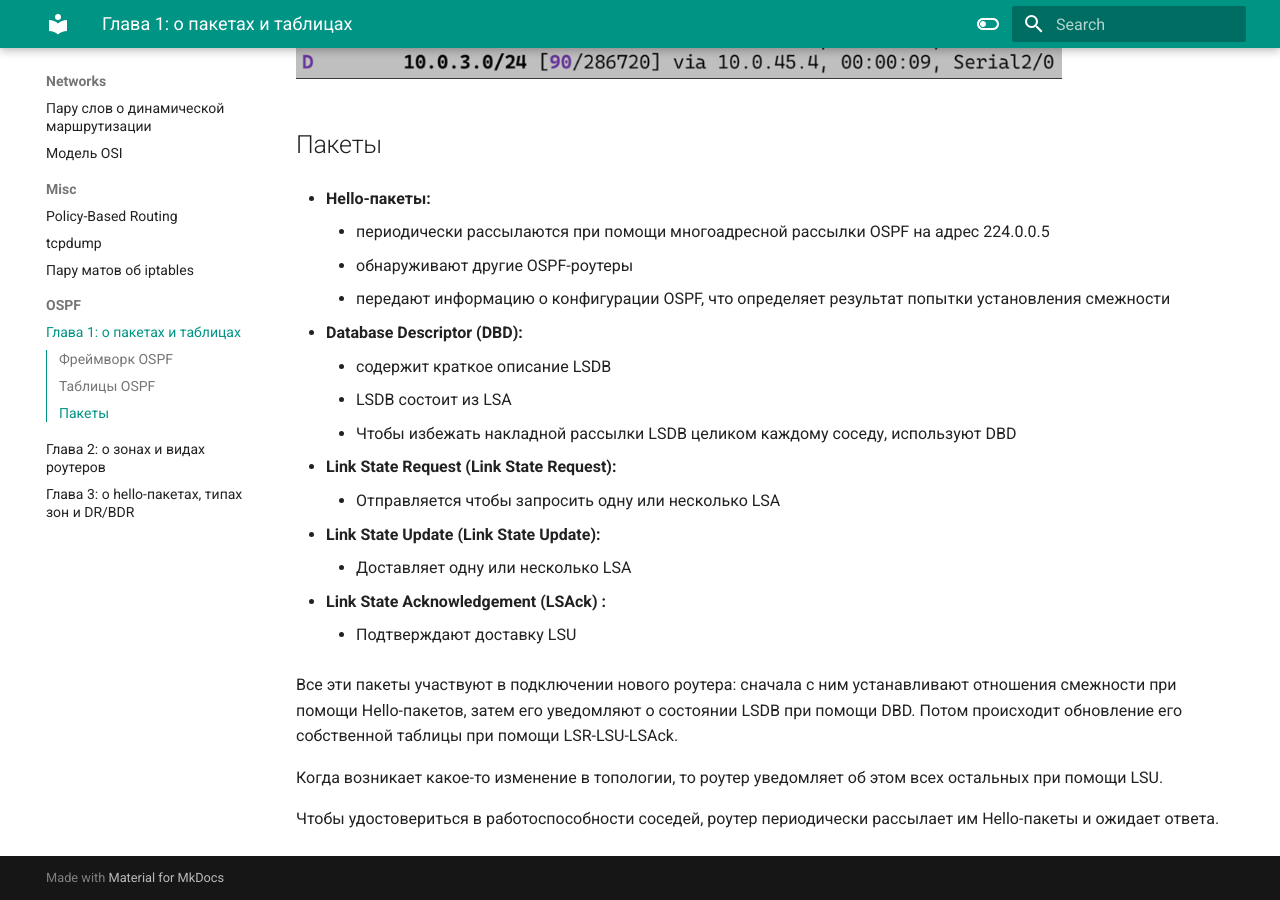
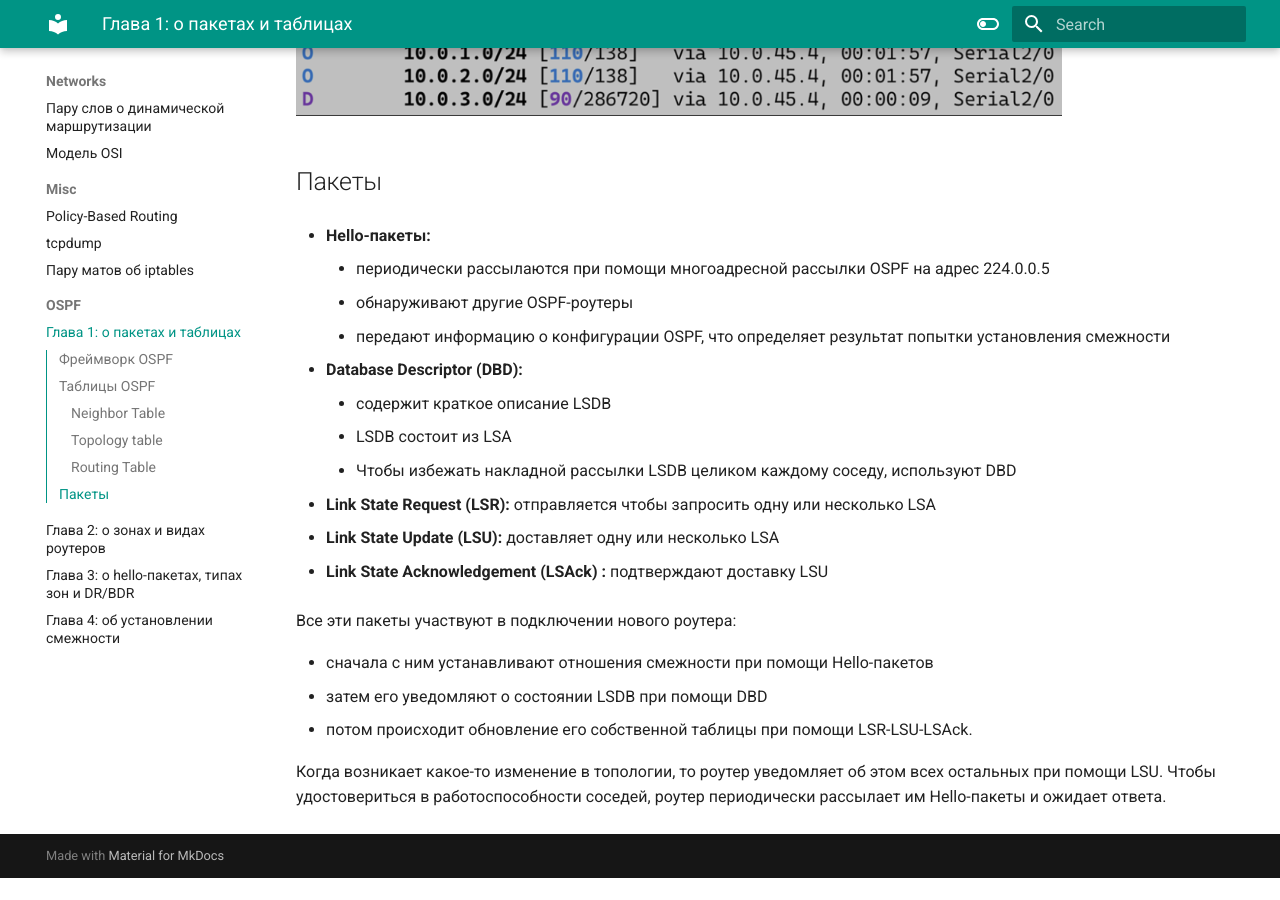
Before and after one commit to AStresser/astresser.github.io, an MkDocs documentation site: the page built from docs/Networks/OSPF/Глава_1.md, in a window 1280 px wide and 900 px high, scrolled down 2355 px. Built offline with MkDocs 1.6.1 and Material for MkDocs 9.7.7, drawn with Linux system fonts in a browser that asks for light colours; after the commit the page ends 3233 px from its top, so only the background shows below that; some of the changed text lies outside the part shown.

Commit message:
OSPF chapter 4

```diff
--- a/docs/Networks/OSPF/Глава_1.md
+++ b/docs/Networks/OSPF/Глава_1.md
@@ -14,25 +14,25 @@
 
 ![Topology](pics/Topology.PNG)
 
-- **Neighbor Table:**
+### **Neighbor Table**
 
-    - Содержит список напрямую подключенных роутеров-соседей.
-    - Содержит информацию об отношениях смежности
+- Содержит список напрямую подключенных роутеров-соседей.
+- Содержит информацию об отношениях смежности
 
 ![Adjacency](pics/adjacency_table.PNG)
 
-- **Topology table:**
+### **Topology table**
 
-    - Содержит все, что OSPF знает о сети.
-    - Является идентичной на всех роутерах автономной системы (в идеальном случае, при схождени алгоритма).
-    - В OSPF таблица топологии носит название Link State Database (LSDB). Каждая запись в LSDB называется Link State Advertisement (LSA).
+- Содержит все, что OSPF знает о сети.
+- Является идентичной на всех роутерах автономной системы (в идеальном случае, при схождени алгоритма).
+- В OSPF таблица топологии носит название Link State Database (LSDB). Каждая запись в LSDB называется Link State Advertisement (LSA).
 
 ![Topology](pics/topology_table.PNG)
 
-- **Routing Table:**
+### **Routing Table**
 
-    - Является неотъемлемой функцией роутера, а не OSPF
-    - OSPF присылает сюда лучшие найденные маршруты
+- Является неотъемлемой функцией роутера, а не OSPF
+- OSPF присылает сюда лучшие найденные маршруты
 
 ![Routing](pics/routing_table.PNG)
 
@@ -48,17 +48,16 @@
     - LSDB состоит из LSA
     - Чтобы избежать накладной рассылки LSDB целиком каждому соседу, используют DBD
 
-- **Link State Request (Link State Request):**
-    - Отправляется чтобы запросить одну или несколько LSA
+- **Link State Request (LSR):** отправляется чтобы запросить одну или несколько LSA
 
-- **Link State Update (Link State Update):**
-    - Доставляет одну или несколько LSA
+- **Link State Update (LSU):** доставляет одну или несколько LSA
 
-- **Link State Acknowledgement (LSAck) :**
-    - Подтверждают доставку LSU
+- **Link State Acknowledgement (LSAck) :** подтверждают доставку LSU
 
-Все эти пакеты участвуют в подключении нового роутера: сначала с ним устанавливают отношения смежности при помощи Hello-пакетов, затем его уведомляют о состоянии LSDB при помощи DBD. Потом происходит обновление его собственной таблицы при помощи LSR-LSU-LSAck.
+Все эти пакеты участвуют в подключении нового роутера:
 
-Когда возникает какое-то изменение в топологии, то роутер уведомляет об этом всех остальных при помощи LSU.
+- сначала с ним устанавливают отношения смежности при помощи Hello-пакетов
+- затем его уведомляют о состоянии LSDB при помощи DBD
+- потом происходит обновление его собственной таблицы при помощи LSR-LSU-LSAck.
 
-Чтобы удостовериться в работоспособности соседей, роутер периодически рассылает им Hello-пакеты и ожидает ответа.
+Когда возникает какое-то изменение в топологии, то роутер уведомляет об этом всех остальных при помощи LSU. Чтобы удостовериться в работоспособности соседей, роутер периодически рассылает им Hello-пакеты и ожидает ответа.
```
Also changed, not shown: docs/Networks/Misc/Пару матов об iptables.md (+3 -4 lines), docs/Networks/OSPF/Глава_2.md (+2 -2 lines), docs/Networks/OSPF/Глава_4.md (added, +43 -0 lines), docs/Networks/OSPF/pics/adjacency_diagram.png (added), docs/Networks/OSPF/pics/adjacency_proccess.png (added), docs/Networks/OSPF/pics/dbd_exchange.png (added), docs/Networks/OSPF/pics/lsa_exchange.png (added).
